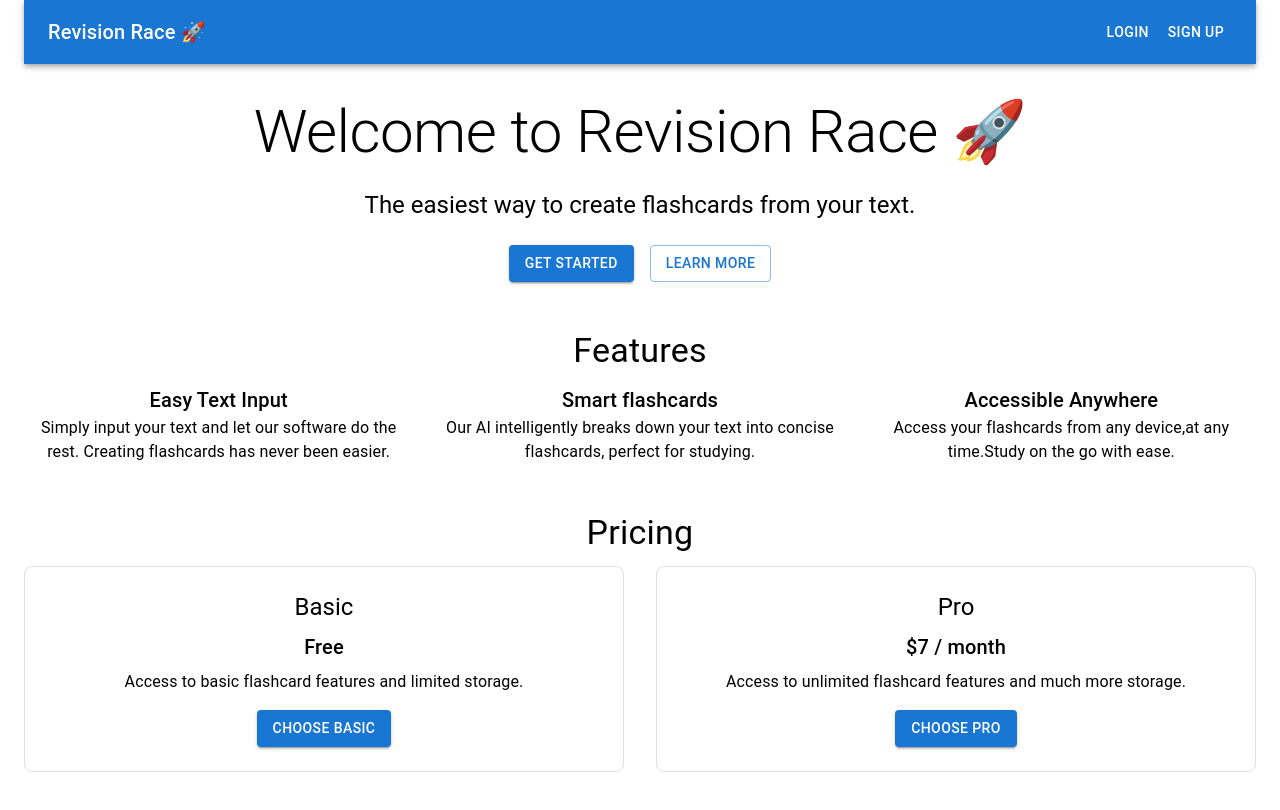
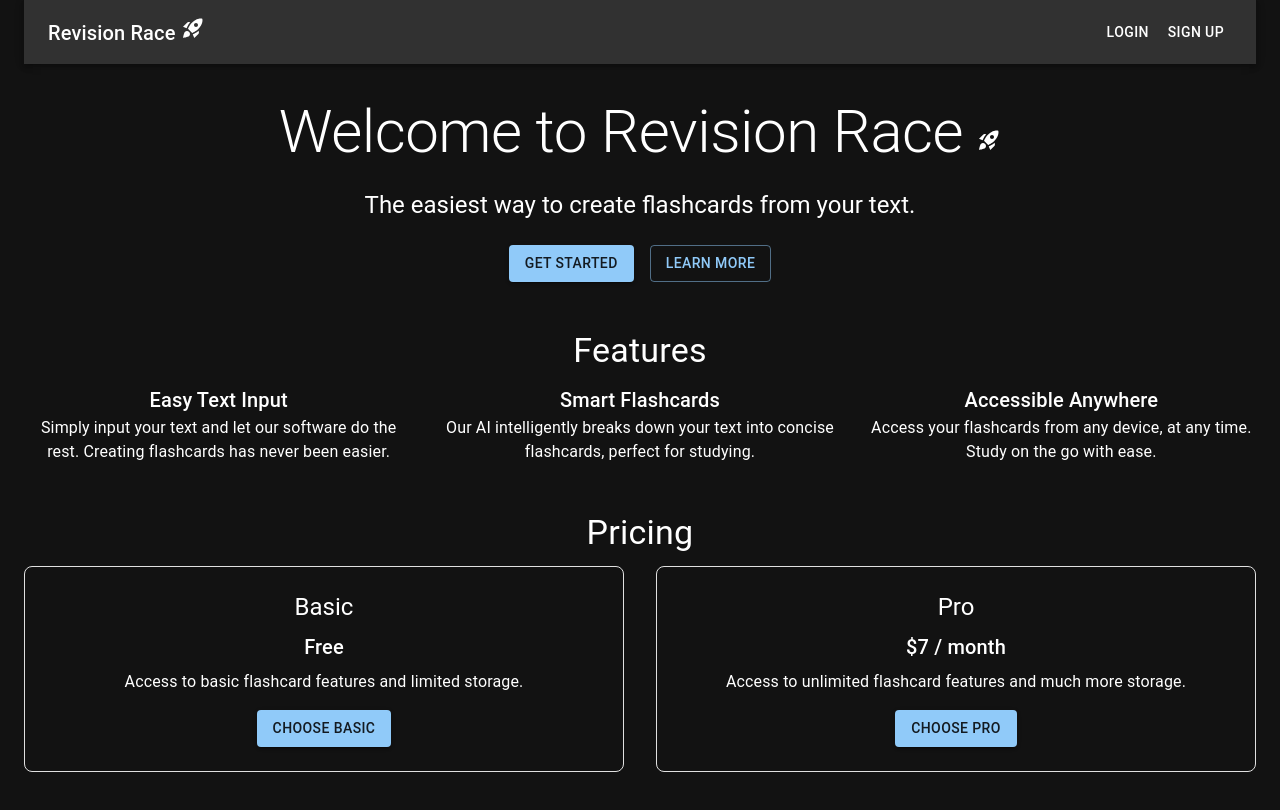
Before and after one commit to star-2003/RevisionRace, a Next.js app: page / in a window 1280 px wide. Shown: the top 810 px of the page. Built offline with nearby package versions, Linux system fonts and the light colour scheme; no server answers.

Commit message:
Add files via upload

```diff
--- a/app/page.js
+++ b/app/page.js
@@ -1,41 +1,63 @@
 'use client'
 
 import React from 'react';
-import { AppBar, Toolbar, Typography, Button, Box, Grid, Container } from '@mui/material';
+import { AppBar, Toolbar, Typography, Button, Box, Grid, Container, CssBaseline } from '@mui/material';
+import { createTheme, ThemeProvider } from '@mui/material/styles';
 import { SignedOut, SignedIn, UserButton } from '@clerk/nextjs';
-import getStripe from '@/utils/get-stripe'
-import Head from 'next/head'
+import getStripe from '@/utils/get-stripe';
+import Head from 'next/head';
 import RocketLaunchIcon from '@mui/icons-material/RocketLaunch';
+
+// Create a dark theme
+const darkTheme = createTheme({
+  palette: {
+    mode: 'dark',
+    primary: {
+      main: '#90caf9',
+    },
+    background: {
+      default: '#121212',
+      paper: '#1d1d1d',
+    },
+    text: {
+      primary: '#ffffff',
+      secondary: '#90caf9',
+    },
+  },
+});
 
 export default function HomePage() {
   const handleSubmit = async () => {
     const checkoutSession = await fetch('/api/checkout_sessions', {
       method: 'POST',
       headers: { origin: 'http://localhost:3000' },
-      })
+    });
 
-    const checkoutSessionJson = await checkoutSession.json()
+    const checkoutSessionJson = await checkoutSession.json();
 
-    const stripe = await getStripe()
-    const {error} = await stripe.redirectToCheckout({
+    const stripe = await getStripe();
+    const { error } = await stripe.redirectToCheckout({
       sessionId: checkoutSessionJson.id,
-    })
+    });
 
     if (error) {
-      console.warn(error.message)
+      console.warn(error.message);
     }
-  }
+  };
+
   return (
+    <ThemeProvider theme={darkTheme}>
+      <CssBaseline />
       <Container maxWidth="100vw">
         <Head>
           <title>Revision Race</title>
-        <meta name="description" content="Create flashcard from your text"/>
+          <meta name="description" content="Create flashcard from your text" />
         </Head>
 
         <AppBar position="static">
           <Toolbar>
             <Typography variant="h6" style={{ flexGrow: 1 }}>
-            Revision Race <span aria-label="a rocket blasting off" role="img">🚀</span>
+              Revision Race <RocketLaunchIcon />
             </Typography>
             <SignedOut>
               <Button color="inherit" href="/sign-in">Login</Button>
@@ -49,7 +71,7 @@ export default function HomePage() {
 
         <Box sx={{ textAlign: 'center', my: 4 }}>
           <Typography variant="h2" component="h1" gutterBottom>
-          Welcome to Revision Race <span aria-label="a rocket blasting off" role="img">🚀</span>
+            Welcome to Revision Race <RocketLaunchIcon />
           </Typography>
           <Typography variant="h5" component="h2" gutterBottom>
             The easiest way to create flashcards from your text.
@@ -62,7 +84,7 @@ export default function HomePage() {
           </Button>
         </Box>
 
-      <Box sx={{ my: 6 ,textAlign: 'center'}}>
+        <Box sx={{ my: 6, textAlign: 'center' }}>
           <Typography variant="h4" component="h2" gutterBottom>
             Features
           </Typography>
@@ -70,15 +92,13 @@ export default function HomePage() {
             <Grid item xs={12} md={4}>
               <Typography variant="h6">Easy Text Input</Typography>
               <Typography>
-          {/* Feature items go here */}
                 Simply input your text and let our software do the rest. Creating
                 flashcards has never been easier.
               </Typography>
             </Grid>
             <Grid item xs={12} md={4}>
-        <Typography variant="h6">Smart flashcards</Typography>
+              <Typography variant="h6">Smart Flashcards</Typography>
               <Typography>
-          {/* Feature items go here */}
                 Our AI intelligently breaks down your text into concise
                 flashcards, perfect for studying.
               </Typography>
@@ -86,8 +106,7 @@ export default function HomePage() {
             <Grid item xs={12} md={4}>
               <Typography variant="h6">Accessible Anywhere</Typography>
               <Typography>
-          {/* Feature items go here */}
-          Access your flashcards from any device,at any time.Study on the go with ease.
+                Access your flashcards from any device, at any time. Study on the go with ease.
               </Typography>
             </Grid>
           </Grid>
@@ -104,16 +123,14 @@ export default function HomePage() {
                 border: '1px solid',
                 borderColor: 'grey.300',
                 borderRadius: 2
-            }}
-          >
+              }}>
                 <Typography variant="h5" gutterBottom>Basic</Typography>
                 <Typography variant="h6" gutterBottom>Free</Typography>
                 <Typography>
-              {' '}
                   Access to basic flashcard features and limited storage.
                 </Typography>
-            <Button variant="contained" color="primary" sx={{mt: 2}} href="/generate">
-              Choose basic
+                <Button variant="contained" color="primary" sx={{ mt: 2 }} href="/generate">
+                  Choose Basic
                 </Button>
               </Box>
             </Grid>
@@ -124,23 +141,20 @@ export default function HomePage() {
                 border: '1px solid',
                 borderColor: 'grey.300',
                 borderRadius: 2
-        }}
-      >
+              }}>
                 <Typography variant="h5" gutterBottom>Pro</Typography>
                 <Typography variant="h6" gutterBottom>$7 / month</Typography>
                 <Typography>
-              {' '}
                   Access to unlimited flashcard features and much more storage.
                 </Typography>
-            <Button variant="contained" color="primary" sx={{mt: 2}} onClick={handleSubmit}>
+                <Button variant="contained" color="primary" sx={{ mt: 2 }} onClick={handleSubmit}>
                   Choose Pro
                 </Button>
-
               </Box>
-
             </Grid>
           </Grid>
         </Box>
       </Container>
+    </ThemeProvider>
   );
 }
```
Lines whose indentation alone changed are shown as unchanged.
